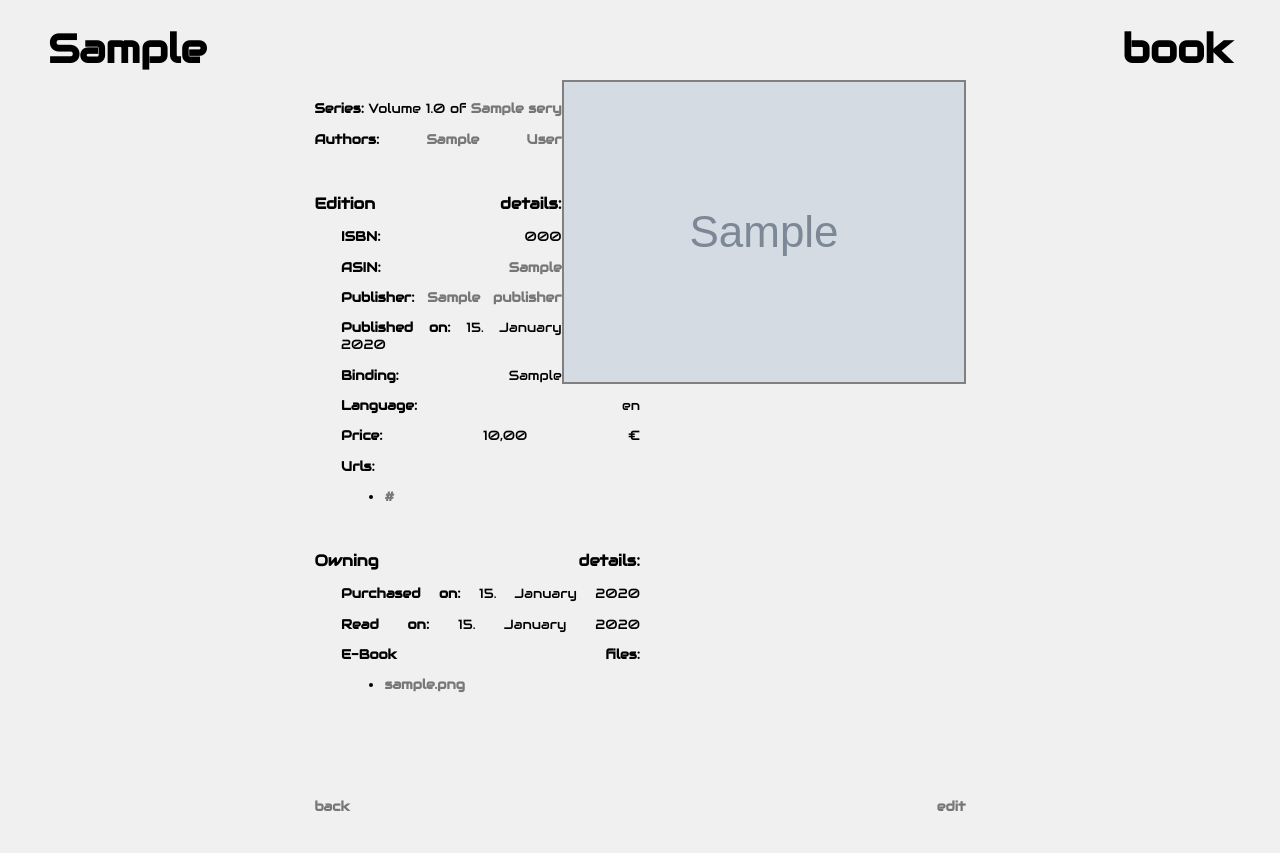
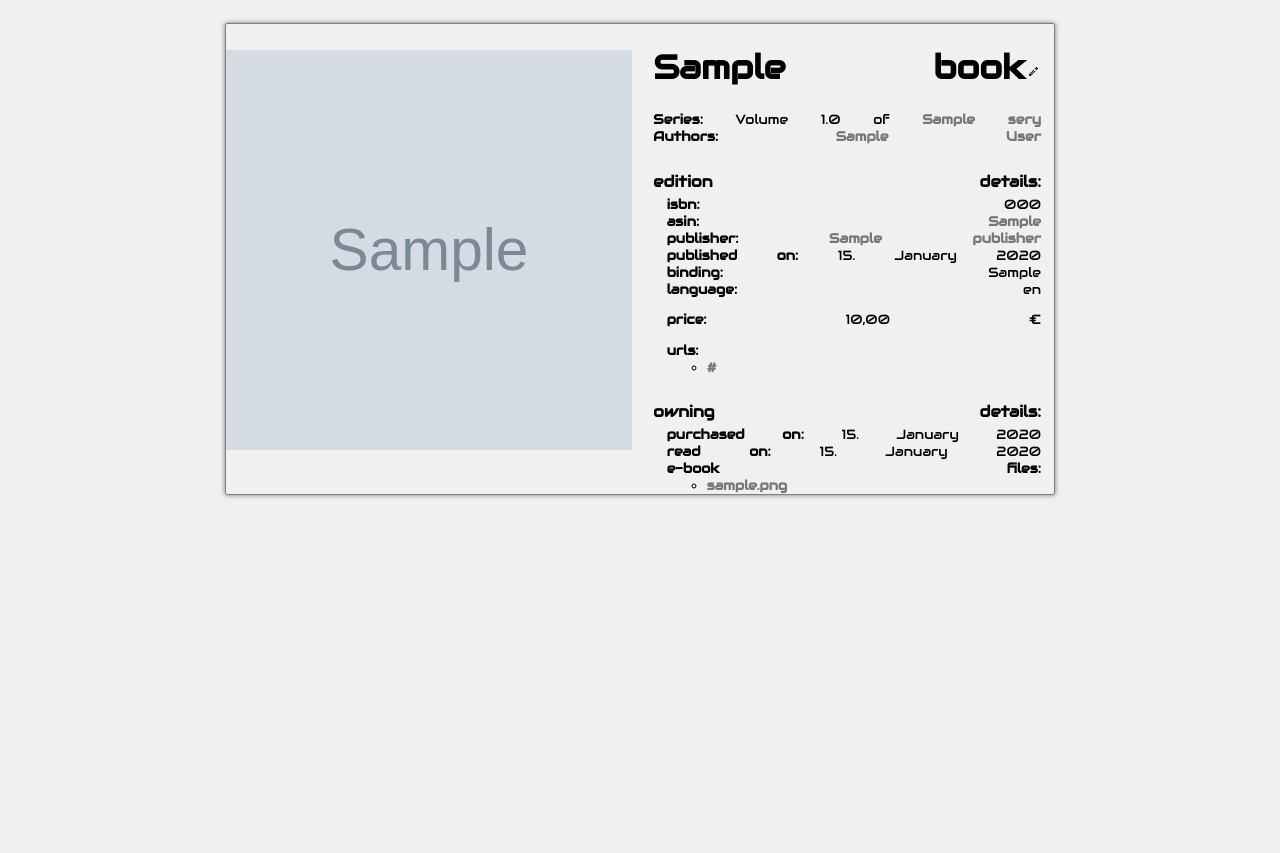
Before and after one commit to jnphilipp/buecher, a Django app: page /books/1/ in a window 1280 px wide. Shown: the part 44-897 px from the top of the page. After the commit the page ends 542 px from the top, so only its background shows below. Run offline with Django 3.2, Linux system fonts and the light colour scheme; tables that the repository leaves empty hold one stand-in row (values such as "Sample post"); grey boxes marked "Sample" are stand-in pictures; parts of the project's set-up code (start-up, migrations or seed data) failed here and were passed over.

Commit message:
Updated detail book view style.

```diff
--- a/assets/css/style.css
+++ b/assets/css/style.css
@@ -14,7 +14,7 @@
 	color: black;}
 
 h1 {text-align: center;
-	font-size: 30pt;
+	font-size: 25pt;
 	font-weight: bold;
 	color: black;}
 
@@ -116,7 +116,6 @@
 .arrow-w {border-style: dashed;
 	border-color: transparent;
 	border-width: 0.50em;
-	display: -moz-inline-box;
 	display: inline-block;
 	font-size: 50px;
 	height: 0;
@@ -154,6 +153,7 @@
 	width: 148px;
 	text-align: center;
 	border: 1px solid gray;
+	border-radius: 2px;
 	box-shadow: 0px 0px 4px #777777;}
 
 figure#list:hover {background: lightgray;
@@ -222,13 +222,51 @@
 
 /*### details ###*/
 
-.details img {border: 2px solid gray;}
+/*.details img {border: 2px solid gray;}*/
 
-.details .edition p,
-.details .owning p {margin-left: 2em;}
+.details {display: block;
+	width: 70%;
+	min-height: 30em;
+	margin: 0 auto;
+	padding: 0;
+	border: 1px solid gray;
+	border-radius: 2px;
+	box-shadow: 0px 0px 5px #777777;}
 
-.details .edition li,
-.details .owning li {margin-left: 2.25em;}
+.details .left {display: inline-block;
+	width: 49%;
+	min-height: 30em;
+	margin: 0;
+	padding: 0;
+	vertical-align: top;
+	text-align: center;}
+
+.details .left img {min-height: 30em;
+	max-height: 45em;
+	max-width: 100%;
+	margin-top: 2em;
+	margin-bottom: 2em;}
+
+.details .right {display: inline-block;
+	width: 50%;
+	margin: 0;
+	padding: 0;
+	vertical-align: top;}
+
+.details ul.clear {list-style: none;
+	margin: 0;
+	padding: 0;}
+
+.details .book,
+.details .edition,
+.details .owning {margin-left: 1em;
+	margin-right: 1em}
+
+.details .edition,
+.details .owning {margin-top: 2em;}
+
+.details .edition h3,
+.details .owning h3 {margin-bottom: 5px;}
 
 
 
--- a/templates/books/detail.html
+++ b/templates/books/detail.html
@@ -1,88 +1,86 @@
 {% extends "base.html" %}
-{% load books_extras %}
+{% load books_extras static %}
 
 {% block content %}
-<h1>{{ book.title }}</h1>
-<div class="details" style="width: 55%; margin: 0 auto;">
-	{% if book.cover_image %}
-		<img src="{{ book.cover_image.url }}" style="float: right; display: block; min-height: 300px; max-height: 500px; max-width: 450px; width: auto; height: auto; margin-top: -1.5em;" />
+<div class="details">
+	<div class="left">
+		<img src="{% if book.cover_image %}{{ book.cover_image.url }}{% else %}{% static "images/default_cover.jpg" %}{% endif %}"/>
+	</div>
+	<div class="right">
+		<div class="book">
+			<h1>{{ book.title }}<a href="{% url 'admin:books_book_change' book.id %}"><i class="ui-icon ui-icon-pencil" style="display: inline-block;"></i></a></h1>
+			<ul class="clear">
+				{% if book.series %}
+					<li><b>Series:</b> Volume {{ book.volume }} of <a href="{% url 'books.views.index' %}?search={{ book.series }}">{{ book.series }}</a></li>
 				{% endif %}
-	<div style="width: 50%;">
-		{% if book.series %}
-			<p><b>Series:</b> Volume {{ book.volume }} of <a href="{% url 'books.views.index' %}?search={{ book.series }}">{{ book.series }}</a></p>
-		{% endif %}
-		<p><b>Authors:</b>
+				{% if book.authors.count != 0 %}
+					<li><b>Authors:</b>
 						{% for author in book.authors.all %}
 							<a href="{% url 'books.views.index' %}?search={{ author }}">{{ author }}</a>{%if not forloop.last %},{% endif %}
-			{% endfor %}</p>
-
+						{% endfor %}
+					</li>
+				{% endif %}
+			</ul>
+		</div>
 		<div class="edition">
-			<p>&nbsp;</p>
-			<h3>Edition details:</h3>
+			<h3>edition details:</h3>
+			<ul class="clear" style="margin-left: 1em;">
 				{% if book.isbn %}
-				<p><b>ISBN:</b> {{ book.isbn }}</p>
+					<li><b>isbn:</b> {{ book.isbn }}</li>
 				{% endif %}
 				{% if book.asin %}
-				<p><b>ASIN:</b> <a href="http://amazon.com/dp/{{ book.asin }}" target="_blank">{{ book.asin }}</a></p>
+					<li><b>asin:</b> <a href="http://amazon.com/dp/{{ book.asin }}" target="_blank">{{ book.asin }}</a></li>
 				{% endif %}
 				{% if book.publisher %}
-				<p><b>Publisher:</b> <a href="{% url 'books.views.index' %}?search={{ book.publisher }}">{{ book.publisher }}</a></p>
+					<li><b>publisher:</b> <a href="{% url 'books.views.index' %}?search={{ book.publisher }}">{{ book.publisher }}</a></li>
 				{% endif %}
-			{% if book.published_on %}<p><b>Published on:</b> {{ book.published_on|date:"d. F Y" }}</p>{% endif %}
+				{% if book.published_on %}
+					<li><b>published on:</b> {{ book.published_on|date:"d. F Y" }}</li>
+				{% endif %}
 				{% if book.binding %}
-				<p><b>Binding:</b> {{ book.binding }}</p>
+					<li><b>binding:</b> {{ book.binding }}</li>
 				{% endif %}
 				{% with count=book.languages.count %}
-				<p><b>Language{{ count|pluralize }}:</b> {{ book.languages.all|join:", " }}</p>
+					<li><b>language{{ count|pluralize }}:</b> {{ book.languages.all|join:", " }}</li>
 				{% endwith %}
 				{% if book.price %}
-				<p><b>Price:</b> {{ book.price|floatdot }} €</p>
+					<p><b>price:</b> {{ book.price|floatdot }} €</p>
 				{% endif %}
 				{% if urls %}
-				<p><b>Urls:</b>
+					<li><b>urls:</b>
 						<ul>
 						{% for url in urls %}
 							<li><a href="{{ url }}" target="_blank">{{ url }}</a></li>
 						{% endfor %}
-					</ul></p>
+						</ul>
+					</li>
 				{% endif %}
+			</ul>
 		</div>
 
 		{% if book.purchased_on or book.read_on or ebook_files %}
 			<div class="owning">
-				<p>&nbsp;</p>
-				<h3>Owning details:</h3>
+				<h3>owning details:</h3>
+				<ul class="clear" style="margin-left: 1em;">
 					{% if book.purchased_on %}
-					<p><b>Purchased on:</b> {{ book.purchased_on|date:"d. F Y" }}</p>
+						<li><b>purchased on:</b> {{ book.purchased_on|date:"d. F Y" }}</li>
 					{% endif %}
 					{% if book.read_on %}
-					<p><b>Read on:</b> {{ book.read_on|date:"d. F Y" }}</p>
+						<li><b>read on:</b> {{ book.read_on|date:"d. F Y" }}</li>
 					{% endif %}
 					{% if ebook_files %}
-					<p><b>E-Book files:</b>
+						<li><b>e-book files:</b>
 							<ul>
 								{% for ebook_file in ebook_files %}
 									<li><a href="{{ ebook_file.ebook_file.url }}">{{ ebook_file.filename }}</a></li>
 								{% endfor %}
-					</ul></p>
+							</ul>
+						</li>
 					{% endif %}
+				</ul>
 			</div>
 		{% endif %}
 		</div>
-
-	<p>&nbsp;</p>
-	<p>&nbsp;</p>
-	<p>&nbsp;</p>
-	<p style="text-align: center;">
-		{% url 'books.views.detail' book_id=book.id as detail %}
-		{% if request.path = detail %}
-			{% url 'books.views.index' as url %}
-		{% endif %}
-		{% url 'books.views.publishing_list_detail' book_id=book.id as publishing_list %}
-		{% if request.path = publishing_list %}
-			{% url 'books.views.publishing_list' as url %}
-		{% endif %}
-		<a href="{{ url }}{% if request.META.QUERY_STRING %}?{{ request.META.QUERY_STRING }}{% endif %}" style="margin-right: 5em;">back</a>
-		<a href="{% url 'admin:books_book_change' book.id %}">edit</a></p>
+	</div>
 </div>
 {% endblock %}
```
Also changed, not shown: assets/css/images/ui-icons_222222_256x240.png (added). Lines whose indentation alone changed are shown as unchanged.
